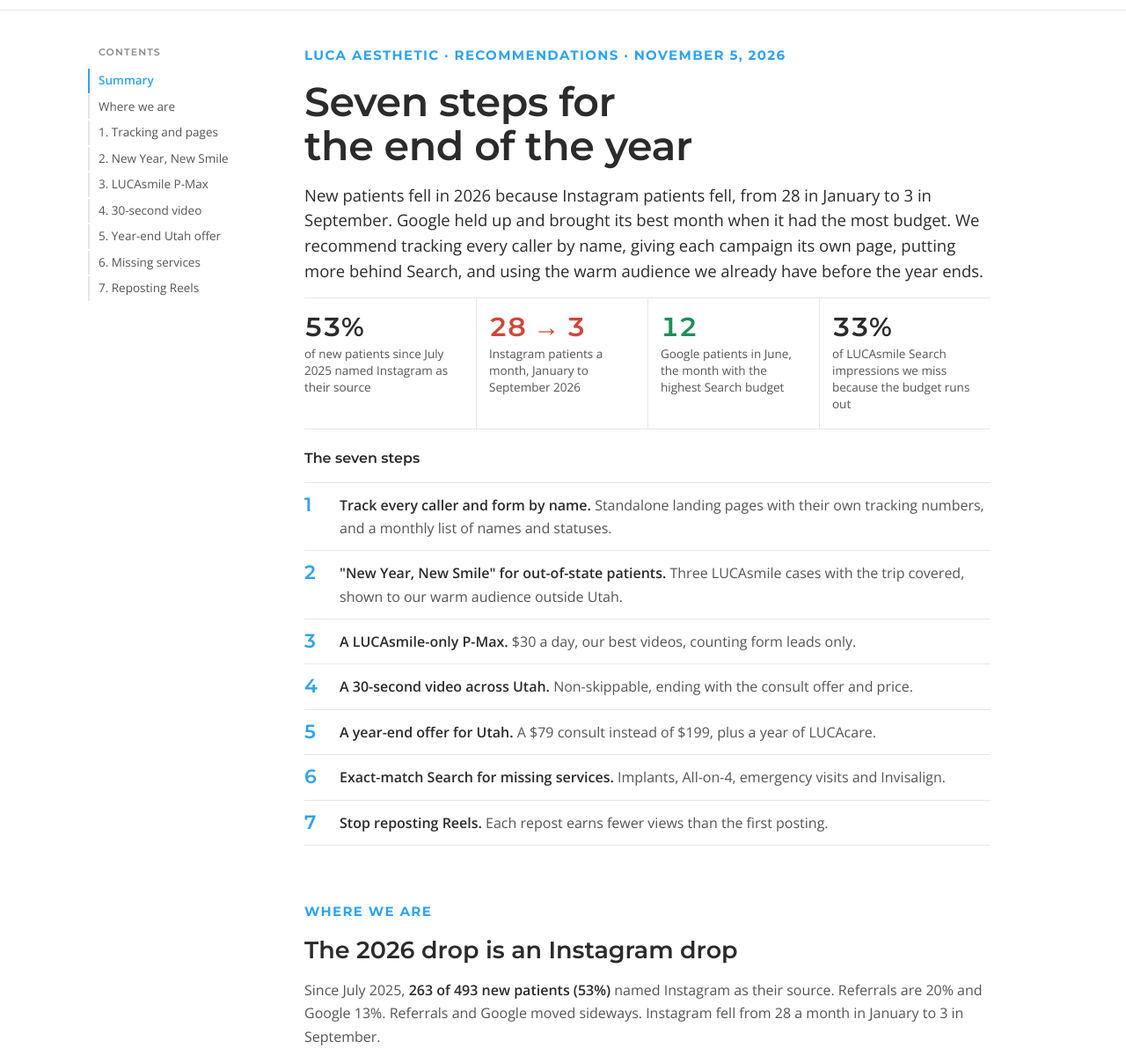
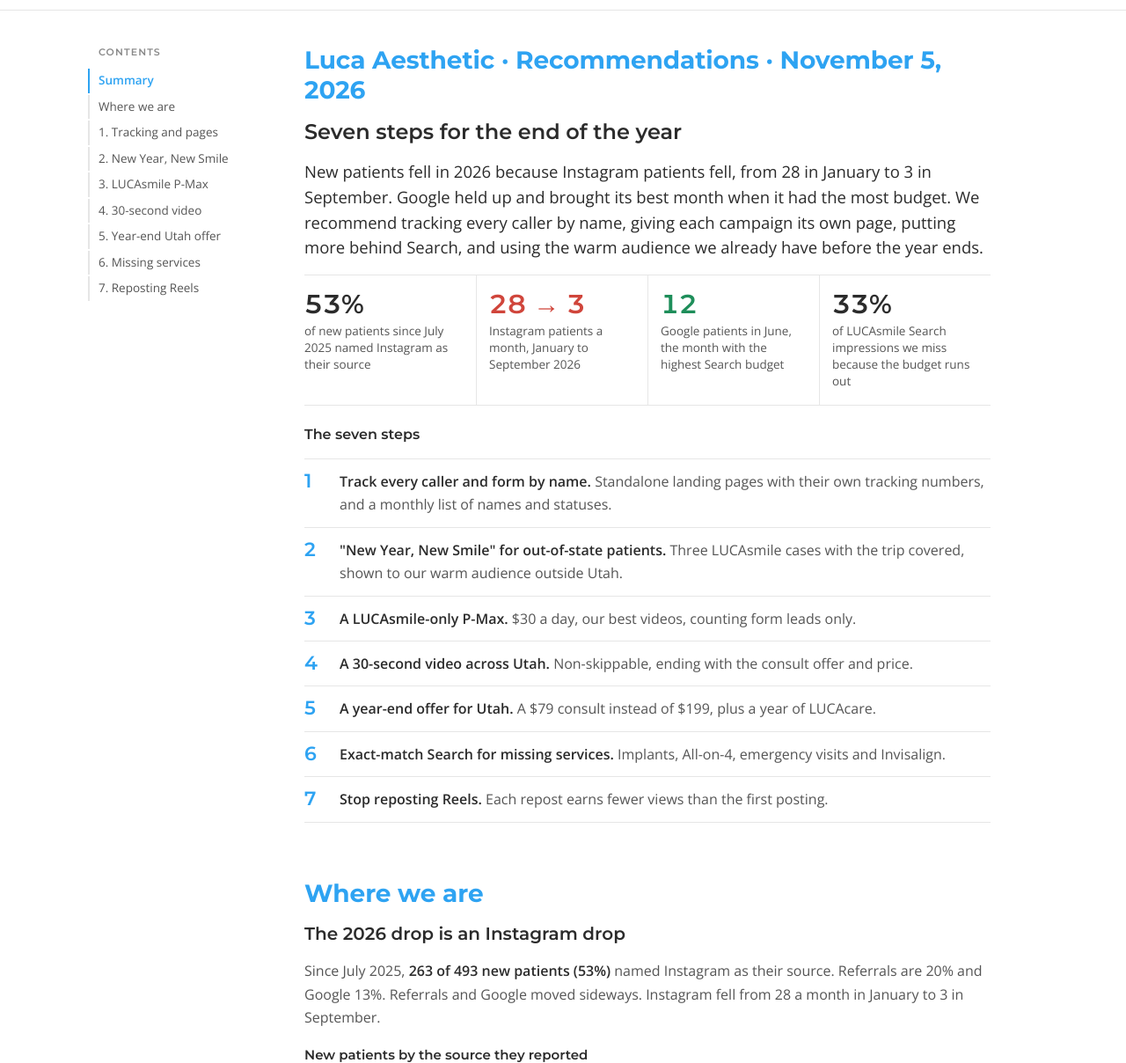
Before and after one commit to giagia3334/client-previews, a plain HTML site: page reports/luca-aesthetic/recommendations.html in a window 1280 px wide. Shown: the part 51-1259 px from the top of the page at 88% size. Drawn offline with nearby package versions, Linux system fonts and the light colour scheme.

Commit message:
Add files via upload

```diff
--- a/reports/luca-aesthetic/recommendations.html
+++ b/reports/luca-aesthetic/recommendations.html
@@ -19,10 +19,10 @@ a{color:var(--blue);text-underline-offset:2px}
 .rail a:hover{color:var(--ink)} .rail a.on{color:var(--blue);border-left-color:var(--blue);font-weight:600}
 main{min-width:0;max-width:780px;display:flex;flex-direction:column;gap:64px}
 section{display:flex;flex-direction:column;gap:16px;scroll-margin-top:20px}
-.eyebrow{font:700 15px/1.5 var(--h);letter-spacing:.09em;text-transform:uppercase;color:var(--blue)}
+.eyebrow{font:700 28px/1.2 var(--h);letter-spacing:-.005em;color:var(--blue)}
 h1,h2,h3{font-family:var(--h);color:var(--ink);margin:0;text-wrap:balance}
-h1{font-weight:600;font-size:clamp(32px,5.4vw,46px);line-height:1.1;letter-spacing:-.01em}
-h2{font-weight:600;font-size:27px;line-height:1.2}
+h1{font-weight:600;font-size:24px;line-height:1.25}
+h2{font-weight:600;font-size:20px;line-height:1.3}
 h3{font-weight:600;font-size:16px;line-height:1.35;margin-top:6px}
 p{margin:0;color:var(--ink2)} p strong,li strong,td strong{color:var(--ink);font-weight:600}
 .lede{font-size:18.5px;line-height:1.55;color:var(--ink)}
```
